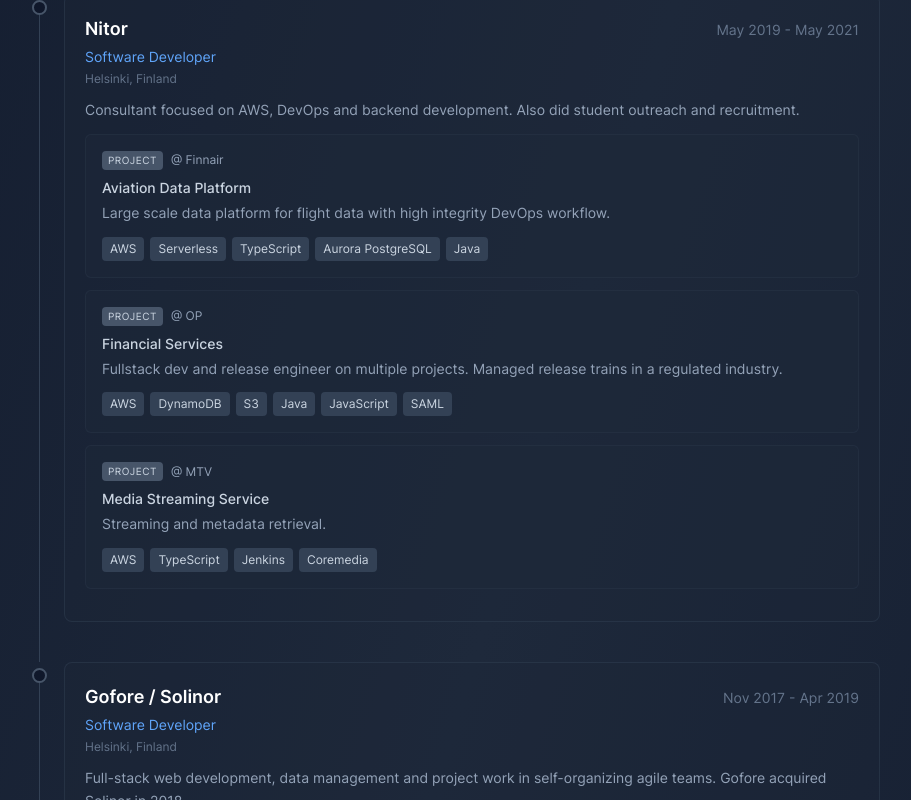
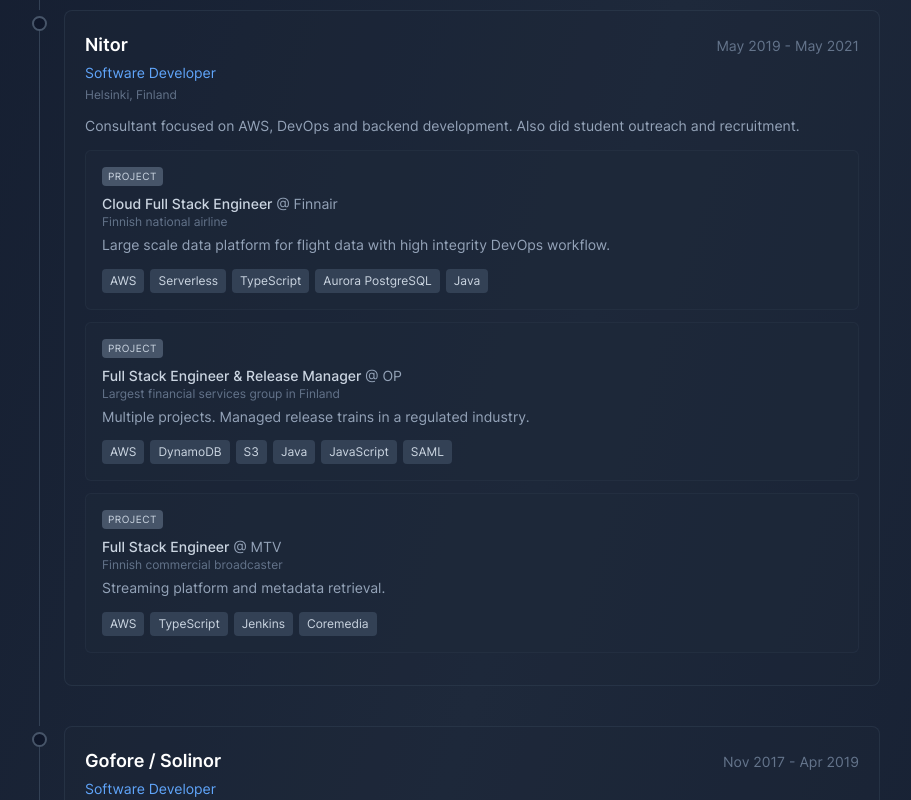
Before and after one commit to SNurmivaara/nurmivaara.fi, a Next.js app: page /cv in a window 1280 px wide. Shown: the part 1376-2176 px from the top of the page, without its empty margins (184-1095 px from the left). Built offline with nearby package versions, Linux system fonts and the light colour scheme.

Commit message:
cv project style consistency

```diff
--- a/pages/cv.js
+++ b/pages/cv.js
@@ -33,12 +33,17 @@ const TimelineItem = ({ company, role, period, location, skills, projects, child
                 <span className="text-[10px] uppercase tracking-wider text-slate-300 bg-slate-600 px-1.5 py-0.5 rounded">
                   Project
                 </span>
-                {project.client && (
-                  <span className="text-xs text-slate-400">@ {project.client}</span>
-                )}
                 {project.period && <span className="text-xs text-slate-500">{project.period}</span>}
               </div>
-              <p className="font-medium text-slate-300 text-sm mb-1">{project.title}</p>
+              <p className="font-medium text-slate-300 text-sm">
+                {project.title}
+                {project.client && (
+                  <span className="text-slate-400 font-normal"> @ {project.client}</span>
+                )}
+              </p>
+              {project.clientDesc && (
+                <p className="text-xs text-slate-500 mb-1">{project.clientDesc}</p>
+              )}
               <p className="text-slate-400 text-sm leading-relaxed">{project.description}</p>
               {project.skills && (
                 <div className="flex flex-wrap gap-1.5 mt-3">
@@ -141,6 +146,7 @@ export default function CV() {
                 {
                   title: 'Senior DevOps Engineer',
                   client: 'Mandatum',
+                  clientDesc: 'Finnish life insurance and wealth management company',
                   period: 'May 2023 - Dec 2025',
                   description:
                     'Platform engineering team. Managed and supported DevOps/Platform needs across the organization.',
@@ -179,24 +185,27 @@ export default function CV() {
               location="Helsinki, Finland"
               projects={[
                 {
-                  title: 'Aviation Data Platform',
+                  title: 'Cloud Full Stack Engineer',
                   client: 'Finnair',
+                  clientDesc: 'Finnish national airline',
                   description:
                     'Large scale data platform for flight data with high integrity DevOps workflow.',
                   skills: ['AWS', 'Serverless', 'TypeScript', 'Aurora PostgreSQL', 'Java'],
                 },
                 {
-                  title: 'Financial Services',
+                  title: 'Full Stack Engineer & Release Manager',
                   client: 'OP',
+                  clientDesc: 'Largest financial services group in Finland',
                   description:
-                    'Fullstack dev and release engineer on multiple projects. Managed release trains in a regulated industry.',
+                    'Multiple projects. Managed release trains in a regulated industry.',
                   skills: ['AWS', 'DynamoDB', 'S3', 'Java', 'JavaScript', 'SAML'],
                 },
                 {
-                  title: 'Media Streaming Service',
+                  title: 'Full Stack Engineer',
                   client: 'MTV',
+                  clientDesc: 'Finnish commercial broadcaster',
                   description:
-                    'Streaming and metadata retrieval.',
+                    'Streaming platform and metadata retrieval.',
                   skills: ['AWS', 'TypeScript', 'Jenkins', 'Coremedia'],
                 },
               ]}
```
